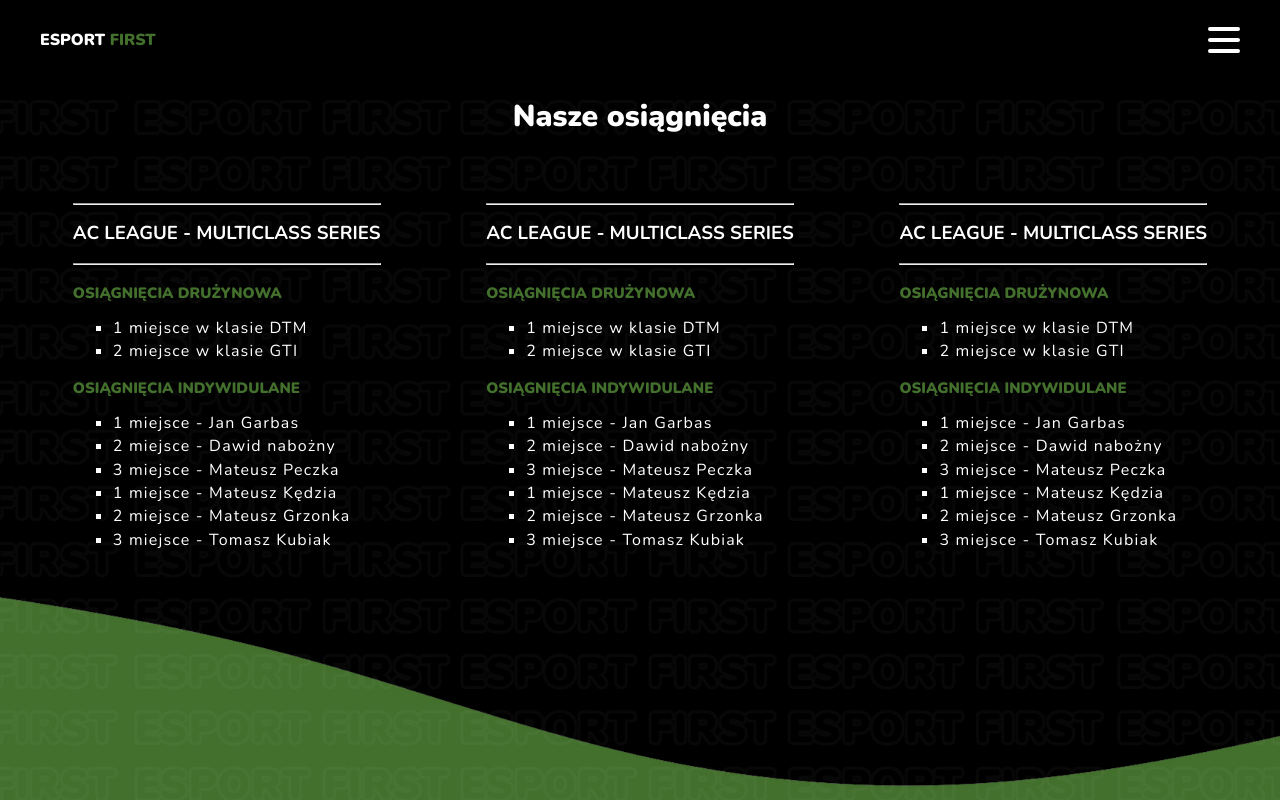
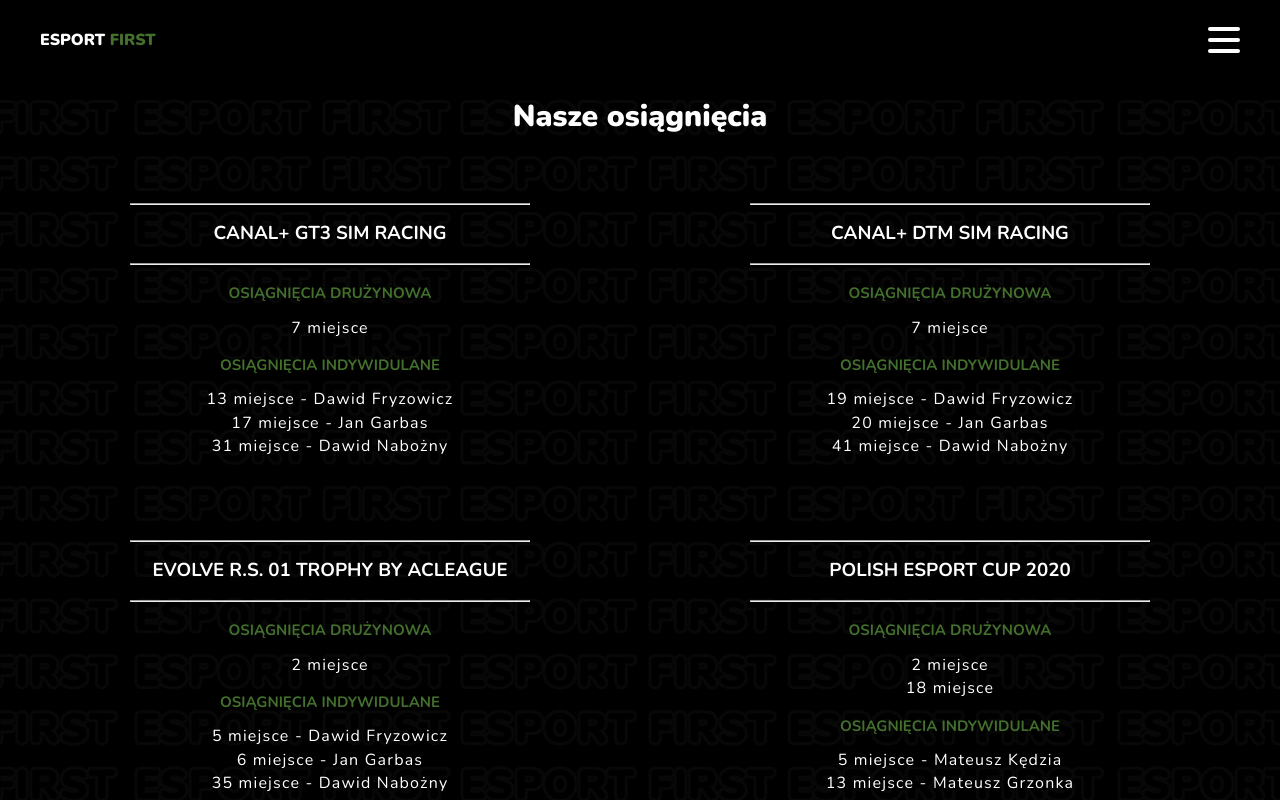
Before and after one commit to PawelJadach/esport-first-frontend-main, a Next.js app: page /osiagniecia in a window 1280 px wide. Built offline with nearby package versions, Linux system fonts and the light colour scheme.

Commit message:
Add achievements

```diff
--- a/components/Layout/index.jsx
+++ b/components/Layout/index.jsx
@@ -8,7 +8,7 @@
 import { childrenPropTypes } from '../../propTypes';
 
 const Container = styled.div`
-    background-image: url('background-with-bottom.jpg');
+    background-image: url('background.jpg');
     background-size: cover;
     background-position: bottom;
     background-repeat: no-repeat;
--- a/constants/achivements.js
+++ b/constants/achivements.js
@@ -1,50 +1,105 @@
 export const achivements = [
     {
         id: 1,
-        title: 'AC League - multiclass series',
+        title: 'CANAL+ GT3 Sim Racing',
         team: [
-            '1 miejsce w klasie DTM',
-            '2 miejsce w klasie GTI'
+            '7 miejsce',
         ],
         solo: [
-            '1 miejsce - Jan Garbas',
-            '2 miejsce - Dawid nabożny',
-            '3 miejsce - Mateusz Peczka',
-            '1 miejsce - Mateusz Kędzia',
-            '2 miejsce - Mateusz Grzonka',
-            '3 miejsce - Tomasz Kubiak',
+            '13 miejsce - Dawid Fryzowicz',
+            '17 miejsce - Jan Garbas',
+            '31 miejsce - Dawid Nabożny',
         ],
     },
     {
         id: 2,
-        title: 'AC League - multiclass series',
+        title: 'CANAL+ DTM Sim Racing',
         team: [
-            '1 miejsce w klasie DTM',
-            '2 miejsce w klasie GTI'
+            '7 miejsce',
         ],
         solo: [
-            '1 miejsce - Jan Garbas',
-            '2 miejsce - Dawid nabożny',
-            '3 miejsce - Mateusz Peczka',
-            '1 miejsce - Mateusz Kędzia',
-            '2 miejsce - Mateusz Grzonka',
-            '3 miejsce - Tomasz Kubiak',
+            '19 miejsce - Dawid Fryzowicz',
+            '20 miejsce - Jan Garbas',
+            '41 miejsce - Dawid Nabożny',
         ],
     },
     {
         id: 3,
-        title: 'AC League - multiclass series',
+        title: 'EVOLVE R.S. 01 TROPHY by ACLeague',
         team: [
-            '1 miejsce w klasie DTM',
-            '2 miejsce w klasie GTI'
+            '2 miejsce',
         ],
         solo: [
-            '1 miejsce - Jan Garbas',
-            '2 miejsce - Dawid nabożny',
-            '3 miejsce - Mateusz Peczka',
+            '5 miejsce - Dawid Fryzowicz',
+            '6 miejsce - Jan Garbas',
+            '35 miejsce - Dawid Nabożny',
+        ],
+    },
+    {
+        id: 4,
+        title: 'Polish Esport Cup 2020',
+        team: [
+            '2 miejsce',
+            '18 miejsce',
+        ],
+        solo: [
+            '5 miejsce - Mateusz Kędzia',
+            '13 miejsce - Mateusz Grzonka',
+            '35 miejsce - Dawid Nabożny',
+        ],
+    },
+    {
+        id: 5,
+        title: 'Polish Esport Cup 2020 S2',
+        team: [
+            '2 miejsce',
+        ],
+        solo: [
+            '6 miejsce - Mateusz Kędzia',
+            '8 miejsce - Mateusz Grzonka',
+            '10 miejsce - Mateusz Peczka',
+        ],
+    },
+    {
+        id: 6,
+        title: 'ROS x TrueForce',
+        team: [
+            '8 miejsce',
+            '1 miejsce - klasyfikacja zespołów dwuosobowych',
+        ],
+        solo: [
+            '15 miejsce - Jan Garbas',
+            '18 miejsce - Mateusz Grzonka',
+        ],
+    },
+    {
+        id: 7,
+        title: 'WEK - Multiclass Series',
+        team: [
+            '1 miejsce - klasa DP',
+            '1 miejsce - klasa GT3',
+        ],
+        solo: [
+            '3 miejsce DPI - Mateusz Grzonka',
+            '4 miejsce  DPI- Mateusz Peczka',
+            '6 miejsce  DPI- Tomasz Kubiak',
+            '3 miejsce GT3 - Mateusz Kędzia',
+            '5 miejsce  GT3 - Jan Garbas',
+            '8 miejsce  GT3 - Dawid Nabożny',
+        ],
+    },
+    {
+        id: 8,
+        title: 'Race of Masters by AMD',
+        solo: [
             '1 miejsce - Mateusz Kędzia',
-            '2 miejsce - Mateusz Grzonka',
-            '3 miejsce - Tomasz Kubiak',
         ],
-    }
+    },
+    {
+        id: 8,
+        title: 'Race of Masters by AMD II',
+        solo: [
+            '1 miejsce - Mateusz Kędzia',
+        ],
+    },
 ];
--- a/constants/menuItems.js
+++ b/constants/menuItems.js
@@ -4,11 +4,11 @@
         label: 'Start',
         href: '/',
     },
-    {
-        id: 'nowosci',
-        label: 'Nowości',
-        href: '/nowosci',
-    },
+    // {
+    //     id: 'nowosci',
+    //     label: 'Nowości',
+    //     href: '/nowosci',
+    // },
     {
         id: 'osiagniecia',
         label: 'Osiągnięcia',
@@ -29,14 +29,14 @@
         label: 'Kalendarz',
         href: '/kalendarz',
     },
-    {
-        id: 'newsletter',
-        label: 'Newsletter',
-        href: '/newsletter',
-    },
-    {
-        id: 'kontakt',
-        label: 'Kontakt',
-        href: '/kontakt',
-    },
+    // {
+    //     id: 'newsletter',
+    //     label: 'Newsletter',
+    //     href: '/newsletter',
+    // },
+    // {
+    //     id: 'kontakt',
+    //     label: 'Kontakt',
+    //     href: '/kontakt',
+    // },
 ];
--- a/pages/osiagniecia.js
+++ b/pages/osiagniecia.js
@@ -16,6 +16,9 @@
 
 const Achivement = styled.div`
     margin: 30px;
+    width: 400px;
+    max-width: 90vw;
+    text-align: center;
 
     @media (max-width: 600px) {
 		margin: 30px 10px;
@@ -31,10 +34,12 @@
     font-size: 15px;
     color: ${({ theme }) => theme.colors.primary};
     margin-top: 20px;
+    font-weight: bold;
 `;
 
 const List = styled.ul`
-    list-style: square;
+    list-style: none;
+    padding: 0;
 `;
 
 const ListItem = styled.li`
@@ -53,14 +58,22 @@
                         <hr />
                             <Title>{achivement.title}</Title>
                         <hr />
+                        {achivement?.team?.length > 0 && (
+                            <>
                                 <Subtitle>Osiągnięcia drużynowa</Subtitle>
                                 <List>
-                            {achivement.team.map((item, index) => <ListItem key={`achivement-${achivement.id}-team-${index}`}>{item}</ListItem>)}
+                                    {achivement?.team?.map((item, index) => <ListItem key={`achivement-${achivement.id}-team-${index}`}>{item}</ListItem>)}
                                 </List>
+                            </>
+                        )}
+                        {achivement?.solo?.length > 0 && (
+                            <>
                                 <Subtitle>Osiągnięcia indywidulane</Subtitle>
                                 <List>
-                            {achivement.solo.map((item, index) => <ListItem key={`achivement-${achivement.id}-solo-${index}`}>{item}</ListItem>)}
+                                    {achivement?.solo?.map((item, index) => <ListItem key={`achivement-${achivement.id}-solo-${index}`}>{item}</ListItem>)}
                                 </List>
+                            </>
+                        )}
                     </Achivement>
                 )}
             </Content>
```
Lines whose indentation alone changed are shown as unchanged.
